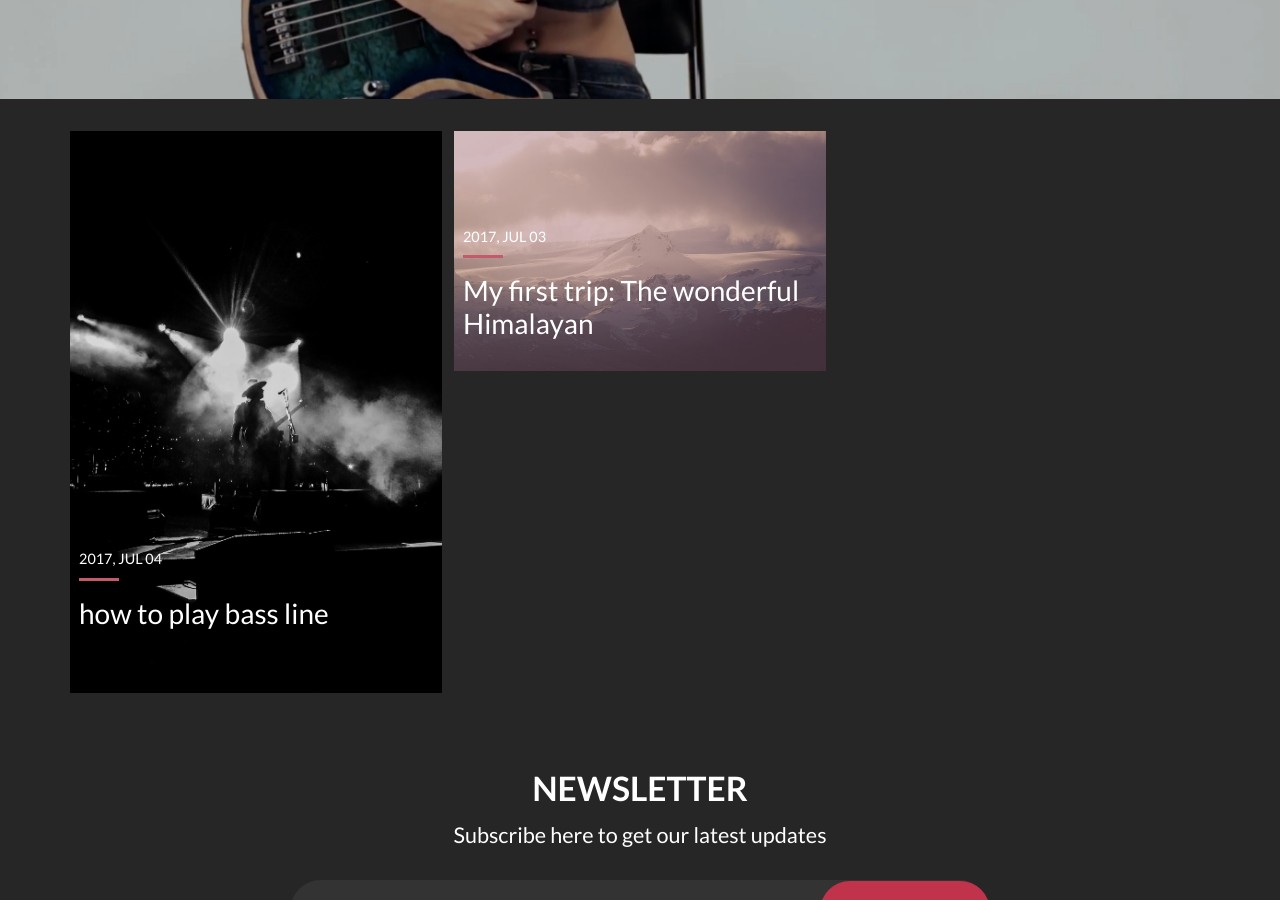
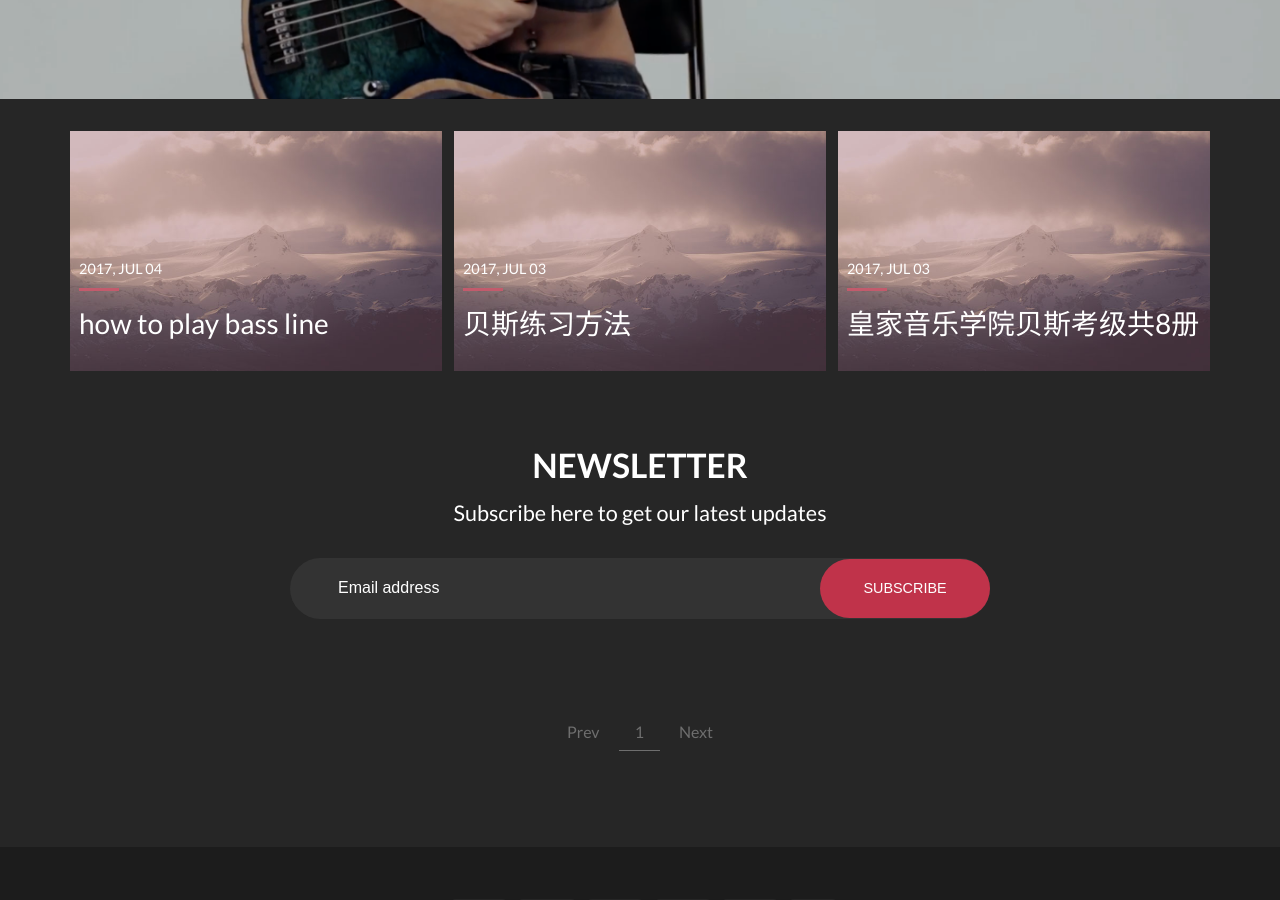
Before and after one commit to ximan-daddy/ximan-daddy.github.io, a Jekyll site: the page built from index.html, in a window 1280 px wide and 900 px high, scrolled down 538 px. Built offline with Jekyll 4.4.1, drawn with Linux system fonts in a browser that asks for light colours; the list of posts is cut into pages by our own code.

Commit message:
add post

```diff
--- /dev/null
+++ b/_posts/2017-07-03-皇家音乐学院贝斯考级共8册.markdown
@@ -0,0 +1,9 @@
+---
+layout: post
+title: "皇家音乐学院贝斯考级共8册"
+img: himalayan.jpg # Add image post (optional)
+date: 2017-07-03 12:55:00 +0300
+description: You’ll find this post in your `_posts` directory. Go ahead and edit it and re-build the site to see your changes. # Add post description (optional)
+tag: [Travel, Blogging, Mountains]
+---
+[参考](https://zhuanlan.zhihu.com/p/28292824)
--- /dev/null
+++ b/_posts/2017-07-03-贝斯练习方法.markdown
@@ -0,0 +1,9 @@
+---
+layout: post
+title: "贝斯练习方法"
+img: himalayan.jpg # Add image post (optional)
+date: 2017-07-03 12:55:00 +0300
+description: You’ll find this post in your `_posts` directory. Go ahead and edit it and re-build the site to see your changes. # Add post description (optional)
+tag: [Travel, Blogging, Mountains]
+---
+[参考](https://zhuanlan.zhihu.com/p/28292824)
--- a/_posts/2017-07-04-how-to-play-bass-line.markdown
+++ b/_posts/2017-07-04-how-to-play-bass-line.markdown
@@ -1,7 +1,7 @@
 ---
 layout: post
 title: "how to play bass line"
-img: band-1.jpg # Add image post (optional)
+img: himalayan.jpg # Add image post (optional)
 date: 2017-07-04 12:55:00 +0300
 description: You’ll find this post in your `_posts` directory. Go ahead and edit it and re-build the site to see your changes. # Add post description (optional)
 tag: [Travel, Blogging, Mountains]
```
Also changed, not shown: _posts/2017-07-03-the-wonderful-himalayan.markdown (deleted, +0 -15 lines).
